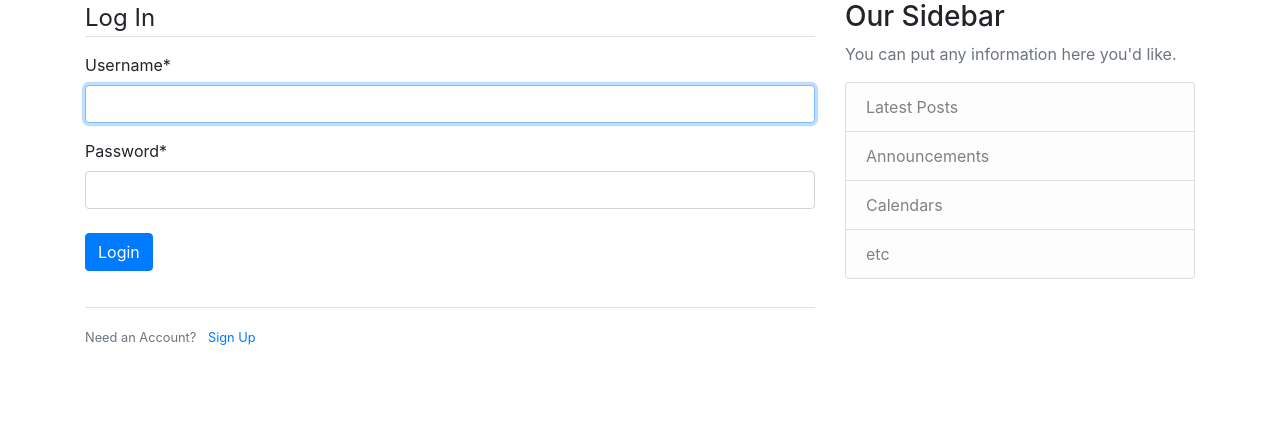
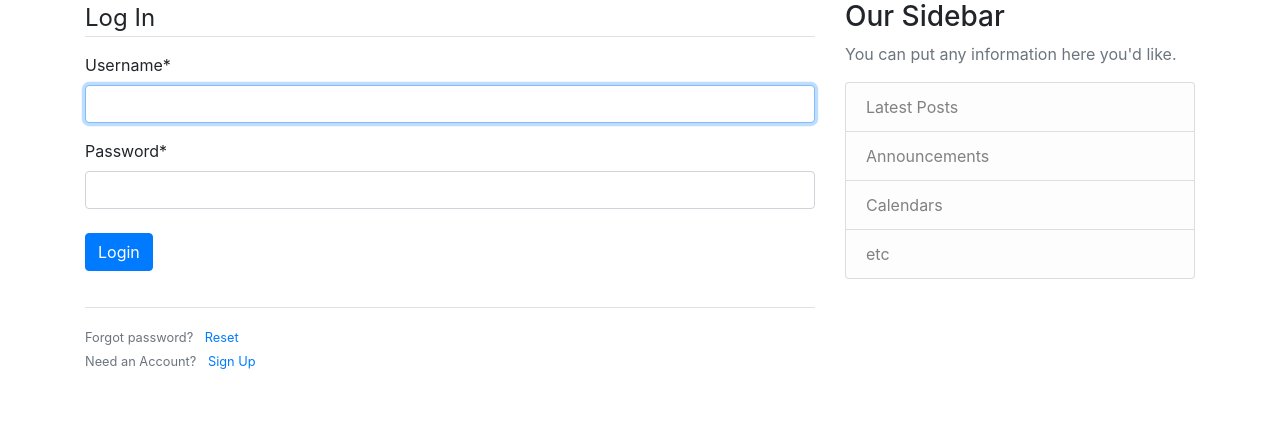
Before and after one commit to vvp117/tell-me-when-service, a Django app: page /users/login/ in a window 1280 px wide. Shown: the part 80-516 px from the top of the page. Run offline with Django 3.2, Linux system fonts and the light colour scheme; some libraries are stand-ins or nearby versions.

Commit message:
feat(users): add password reset
+ password-reset process use django class-view

```diff
--- a/backend/apps/users/templates/users/login.html
+++ b/backend/apps/users/templates/users/login.html
@@ -17,6 +17,12 @@
         </form>
             <div class="border-top pt-3">
                 <small class="text-muted">
+                    Forgot password?
+                    <a href="{% url 'password_reset' %}" class="ml-2">Reset</a>
+                </small>
+            </div>
+            <div>
+                <small class="text-muted">
                     Need an Account?
                     <a href="{% url 'users-register' %}" class="ml-2">Sign Up</a>
                 </small>
--- a/backend/apps/users/urls.py
+++ b/backend/apps/users/urls.py
@@ -9,9 +9,28 @@ urlpatterns = [
     path('profile/', views.profile, name='users-profile'),
 
     path('login/',
-         auth_views.LoginView.as_view(template_name='users/login.html'),
+         auth_views.LoginView.as_view(
+              template_name='users/login.html'),
          name='users-login'),
     path('logout/',
-         auth_views.LogoutView.as_view(template_name='users/logout.html'),
+         auth_views.LogoutView.as_view(
+              template_name='users/logout.html'),
          name='users-logout'),
+
+    path('pwd-reset/',
+         auth_views.PasswordResetView.as_view(
+              template_name='users/pwd_reset.html'),
+         name='password_reset'),
+    path('pwd-reset-done',
+         auth_views.PasswordResetDoneView.as_view(
+              template_name='users/pwd_reset_done.html'),
+         name='password_reset_done'),
+    path('pwd-reset-confirm/<uidb64>/<token>/',
+         auth_views.PasswordResetConfirmView.as_view(
+              template_name='users/password_reset_confirm.html'),
+         name='password_reset_confirm'),
+    path('pwd-reset-complete',
+         auth_views.PasswordResetCompleteView.as_view(
+              template_name='users/pwd_reset_complete.html'),
+         name='password_reset_complete'),
 ]
```
Also changed, not shown: backend/apps/users/templates/users/password_reset_confirm.html (added, +20 -0 lines), backend/apps/users/templates/users/pwd_reset.html (added, +20 -0 lines), backend/apps/users/templates/users/pwd_reset_complete.html (added, +12 -0 lines), backend/apps/users/templates/users/pwd_reset_done.html (added, +9 -0 lines), backend/main/settings.py (+19 -0 lines).
